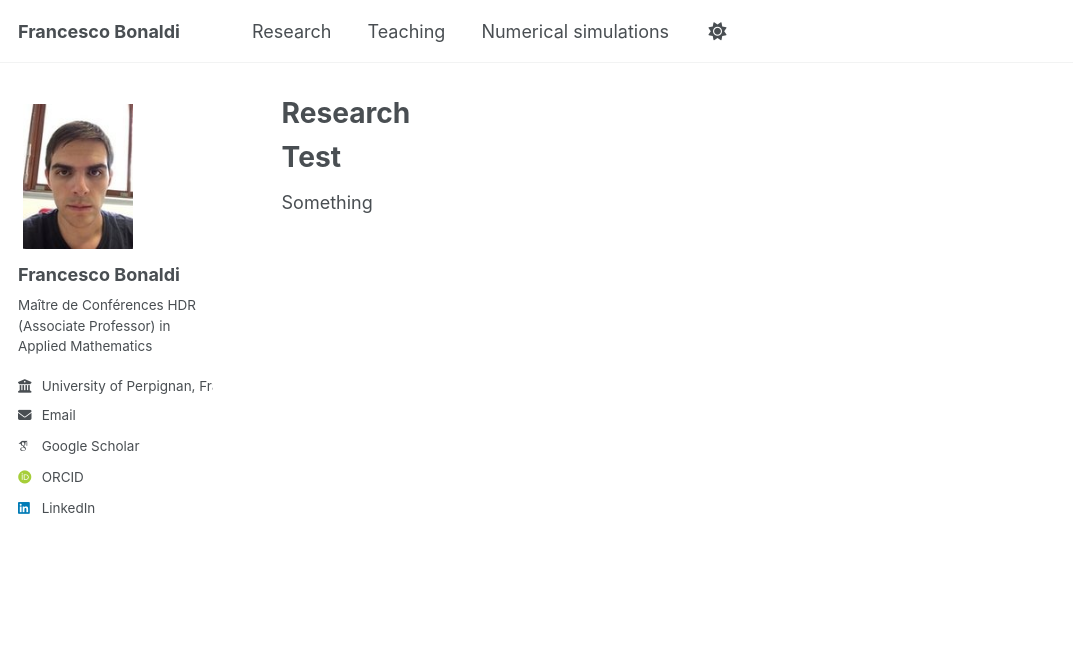
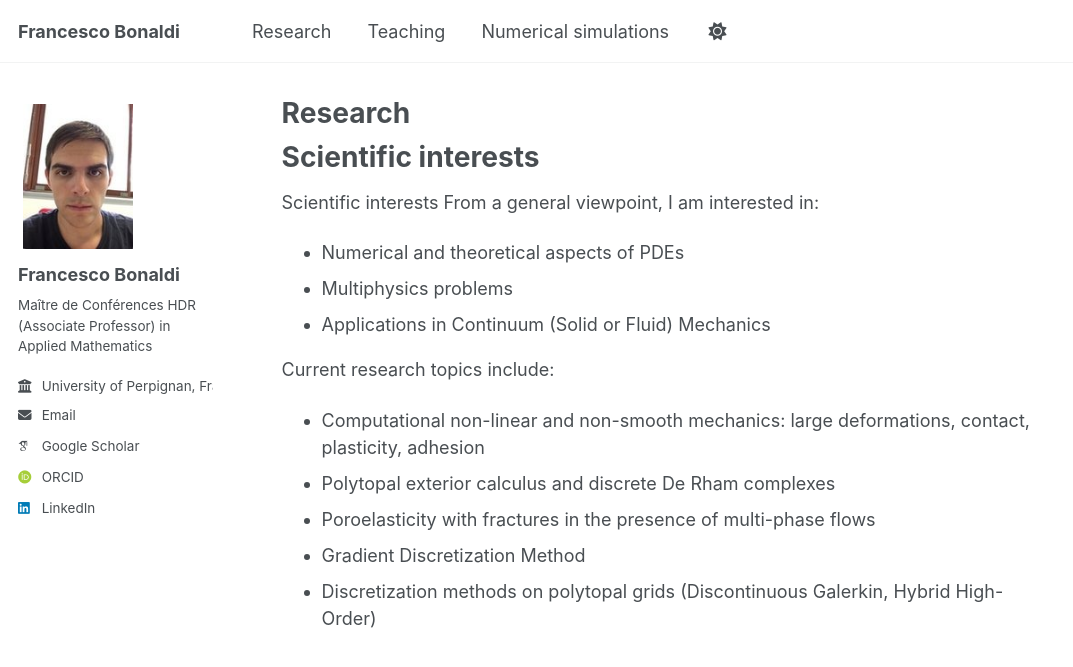
Before and after one commit to fbonaldi/fbonaldi.github.io, a Jekyll site: the page built from _pages/research.md, in a window 1280 px wide. Shown: the top 667 px of the page, without its empty margins (0-1073 px from the left). Built offline with Jekyll 4.4.1, drawn with Linux system fonts in a browser that asks for light colours; some web fonts are replaced; a script bundle is joined from its source files by our own code; library files that are not in the unit come from our copies.

Commit message:
Update research.md

```diff
--- a/_pages/research.md
+++ b/_pages/research.md
@@ -4,7 +4,20 @@ title: "Research"
 author_profile: true
 redirect_from:
 ---
-Test
+
+Scientific interests
 ==
+Scientific interests
+From a general viewpoint, I am interested in:
 
-Something
+* Numerical and theoretical aspects of PDEs
+* Multiphysics problems
+* Applications in Continuum (Solid or Fluid) Mechanics
+
+Current research topics include:
+
+* Computational non-linear and non-smooth mechanics: large deformations, contact, plasticity, adhesion
+* Polytopal exterior calculus and discrete De Rham complexes
+* Poroelasticity with fractures in the presence of multi-phase flows
+* Gradient Discretization Method
+* Discretization methods on polytopal grids (Discontinuous Galerkin, Hybrid High-Order)
```
